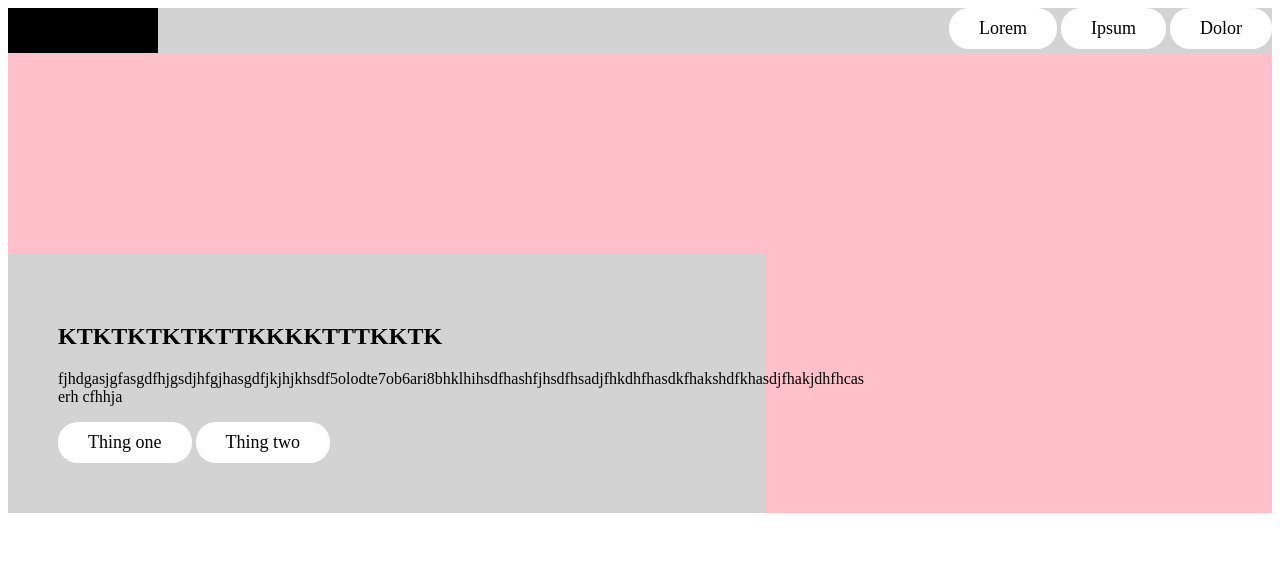
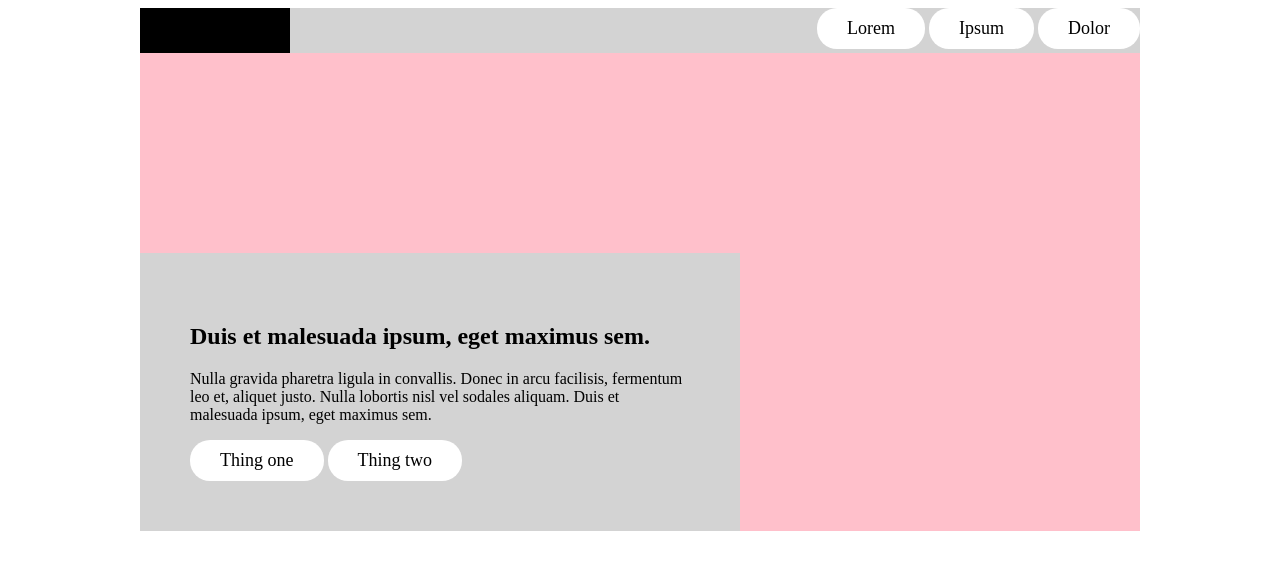
Before and after one commit to Kolod-naz/kolod-naz.github.com, a plain HTML site: page layout-practice/index.html in a window 1280 px wide. Drawn offline with Linux system fonts and the light colour scheme.

Commit message:
better at spelling! :-D

```diff
--- a/layout-practice/index.html
+++ b/layout-practice/index.html
@@ -19,8 +19,8 @@
         <section id="big-promo">
            <div class="promo-message">
             <div>
-                <h1>KTKTKTKTKTTKKKKTTTKKTK</h1>
-                <p>fjhdgasjgfasgdfhjgsdjhfgjhasgdfjkjhjkhsdf5olodte7ob6ari8bhklhihsdfhashfjhsdfhsadjfhkdhfhasdkfhakshdfkhasdjfhakjdhfhcas erh cfhhja</p>
+                <h1>Duis et malesuada ipsum, eget maximus sem.</h1>
+                <p>Nulla gravida pharetra ligula in convallis. Donec in arcu facilisis, fermentum leo et, aliquet justo. Nulla lobortis nisl vel sodales aliquam. Duis et malesuada ipsum, eget maximus sem.</p>
                 <div>
                 <a class="pill-button promo" href="#">Thing one</a>
                 <a class="pill-button promo" href="#">Thing two</a>
--- a/layout-practice/kolod-test.css
+++ b/layout-practice/kolod-test.css
@@ -9,7 +9,8 @@
     margin-right: auto;
 }
 .main-container{
-
+   width: 1000px;
+    margin: 0 auto;
     background-color: lightgray
 }
 
@@ -47,3 +48,5 @@ background: pink;
     background: lightgray;
 
 }
+
+.myNeatDiv
```
